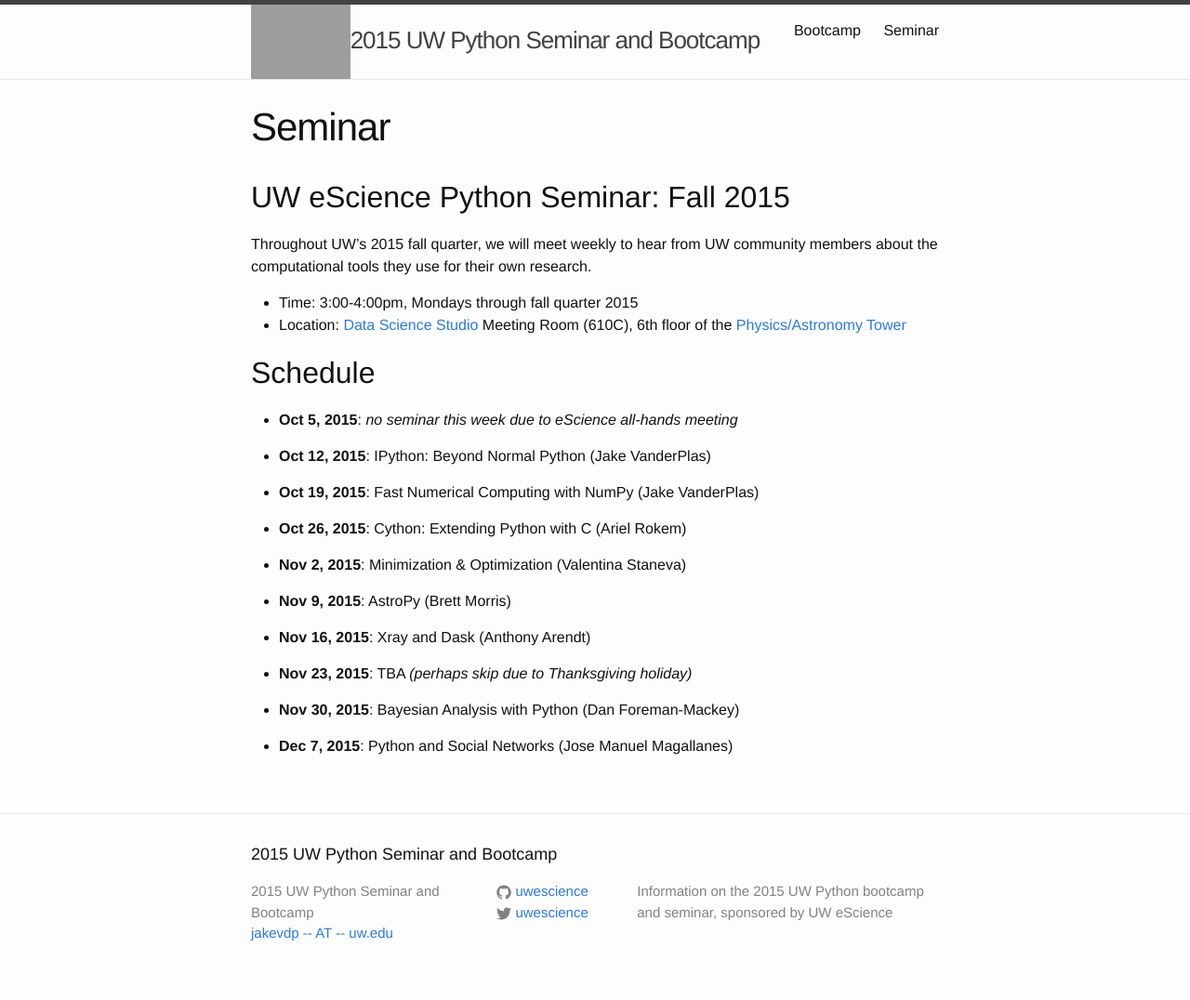
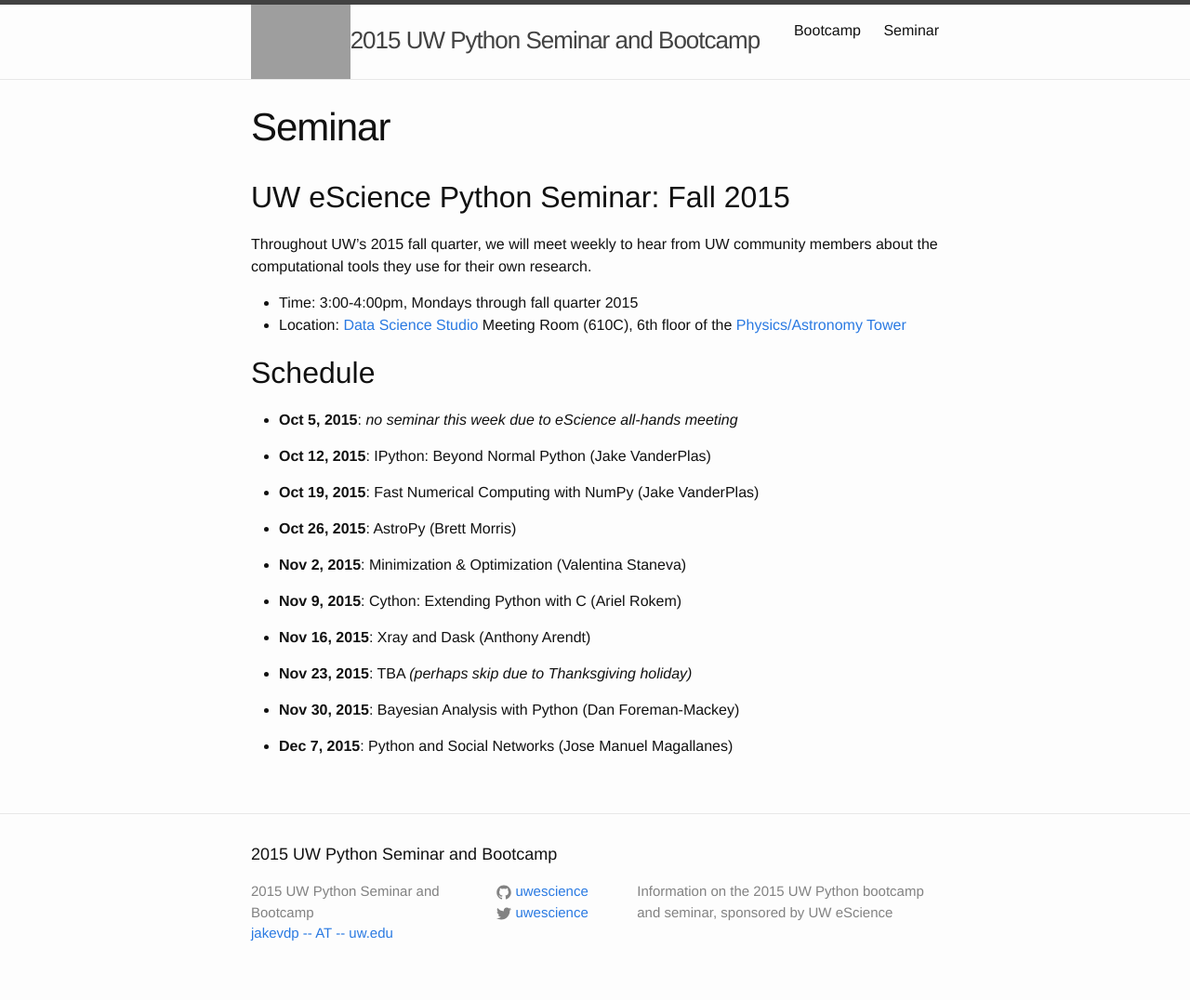
Before and after one commit to uwescience/python-seminar-2015, a Jekyll site: the page built from seminar.md, in a window 1280 px wide. Shown: the whole page at 93% size. Built offline with Jekyll 4.4.1, drawn with Linux system fonts in a browser that asks for light colours.

```diff
--- a/seminar.md
+++ b/seminar.md
@@ -22,11 +22,11 @@ research.
 
 - **Oct 19, 2015**: Fast Numerical Computing with NumPy (Jake VanderPlas)
 
-- **Oct 26, 2015**: Cython: Extending Python with C (Ariel Rokem)
+- **Oct 26, 2015**: AstroPy (Brett Morris)
 
 - **Nov 2, 2015**: Minimization & Optimization (Valentina Staneva)
 
-- **Nov 9, 2015**: AstroPy (Brett Morris)
+- **Nov 9, 2015**: Cython: Extending Python with C (Ariel Rokem)
 
 - **Nov 16, 2015**: Xray and Dask (Anthony Arendt)
 
```
